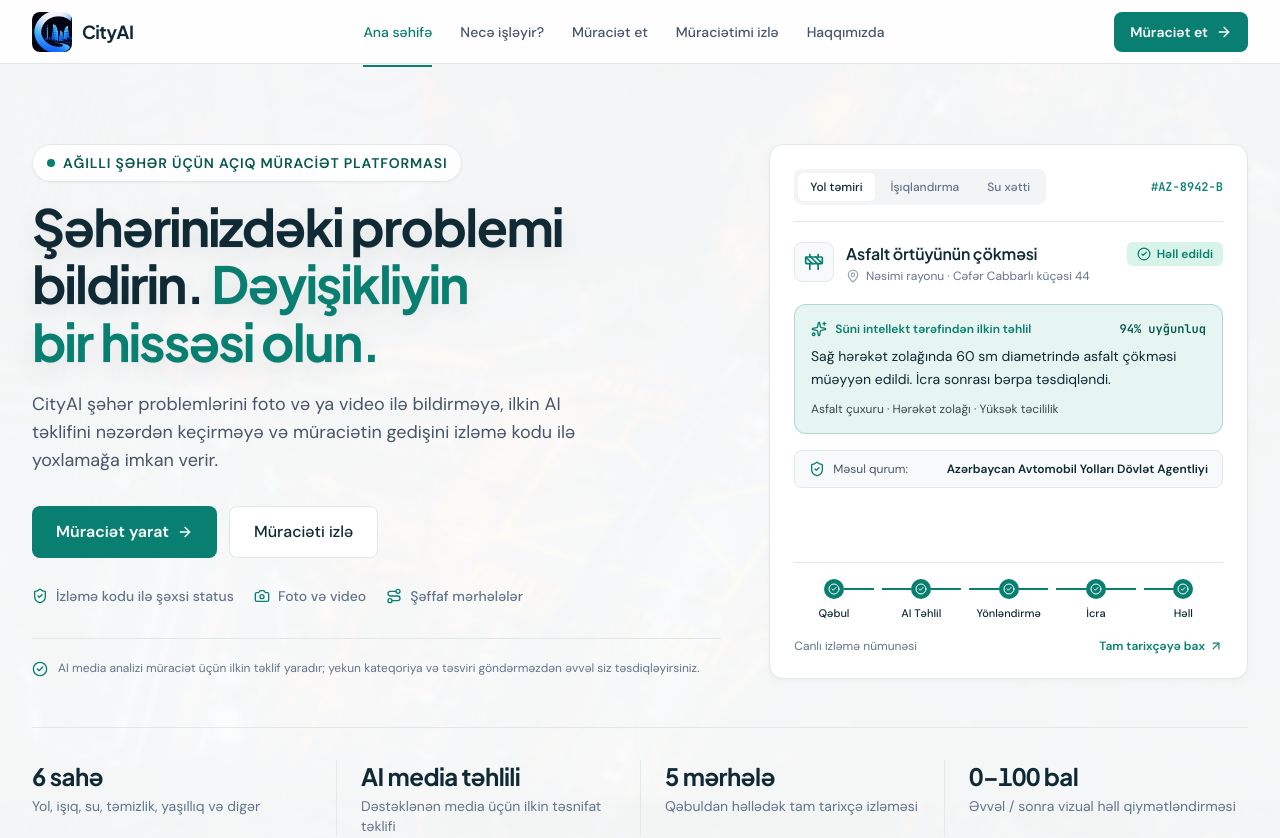
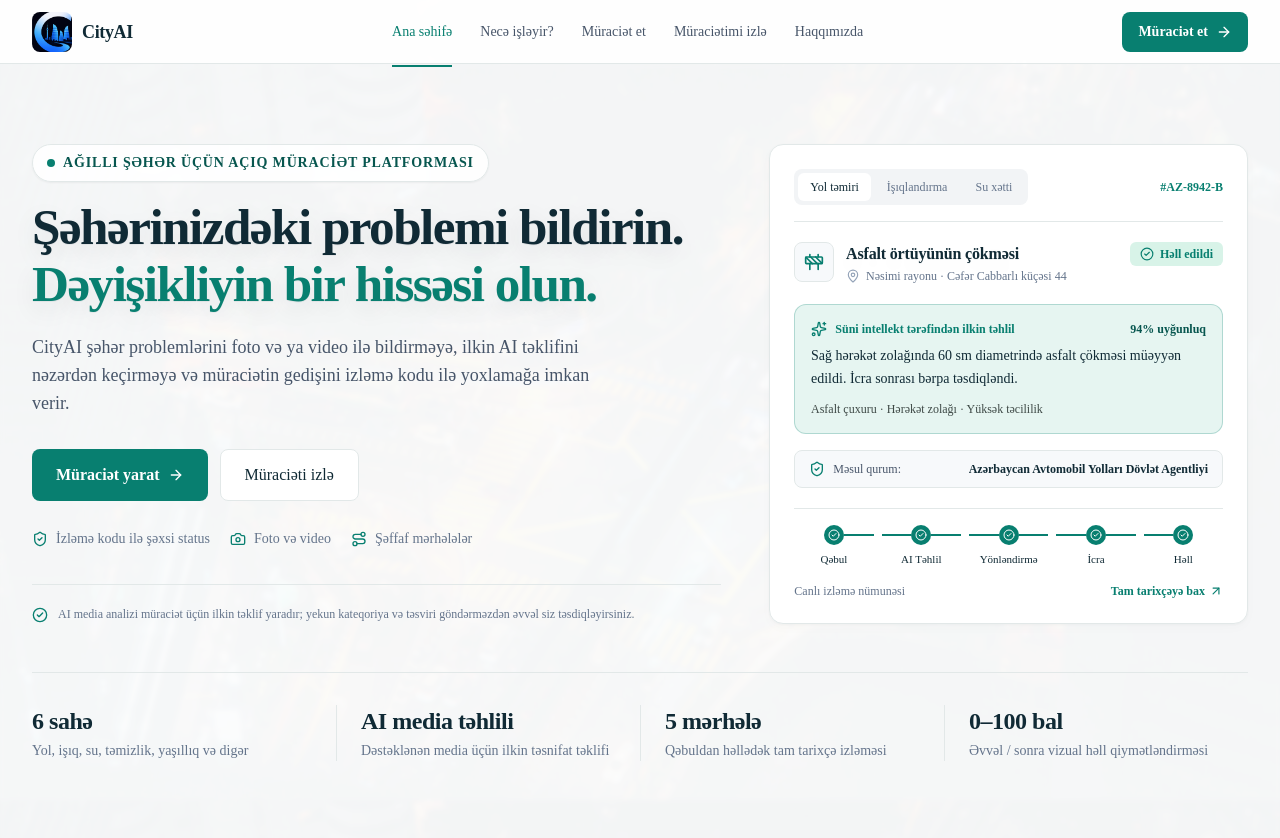
Before and after one commit to etikhacker/cityai, a Next.js app: page / in a window 1280 px wide. Shown: the top 838 px of the page. Built offline with nearby package versions, Linux system fonts and the light colour scheme.

Commit message:
Fix production build by removing remote Google font dependency

```diff
--- a/src/app/layout.tsx
+++ b/src/app/layout.tsx
@@ -1,11 +1,6 @@
 import type { Metadata } from 'next'
-import { Plus_Jakarta_Sans, DM_Sans, JetBrains_Mono } from 'next/font/google'
 import { SiteScrollReveal } from '@/components/SiteScrollReveal'
 import './globals.css'
-
-const plusJakarta = Plus_Jakarta_Sans({ subsets: ['latin', 'latin-ext'], variable: '--font-display', weight: ['500', '600', '700'], display: 'swap' })
-const dmSans = DM_Sans({ subsets: ['latin', 'latin-ext'], variable: '--font-sans', weight: ['400', '500', '600'], display: 'swap' })
-const jetbrainsMono = JetBrains_Mono({ subsets: ['latin', 'latin-ext'], variable: '--font-mono', weight: ['400', '500', '600'], display: 'swap' })
 
 export const metadata: Metadata = {
   title: 'CityAI — Ağıllı şəhər problemi analizi',
@@ -15,7 +10,7 @@ export const metadata: Metadata = {
 
 export default function RootLayout({ children }: { children: React.ReactNode }) {
   return (
-    <html lang="az" className={`${plusJakarta.variable} ${dmSans.variable} ${jetbrainsMono.variable}`}>
+    <html lang="az">
       <body className="min-h-screen bg-[#F7F9FB] text-[#102A35] antialiased selection:bg-[#E6F5F1] selection:text-[#087F70]">
         {children}
         <SiteScrollReveal />
```
